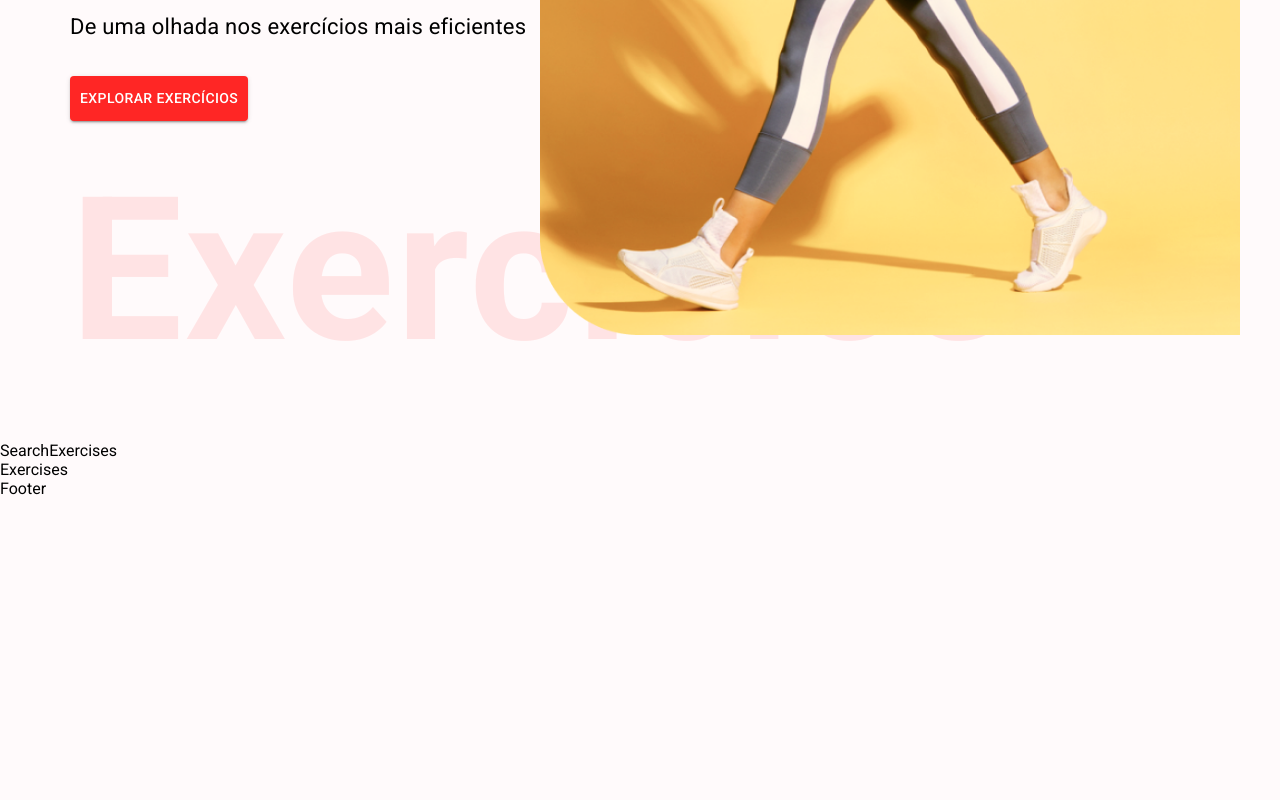
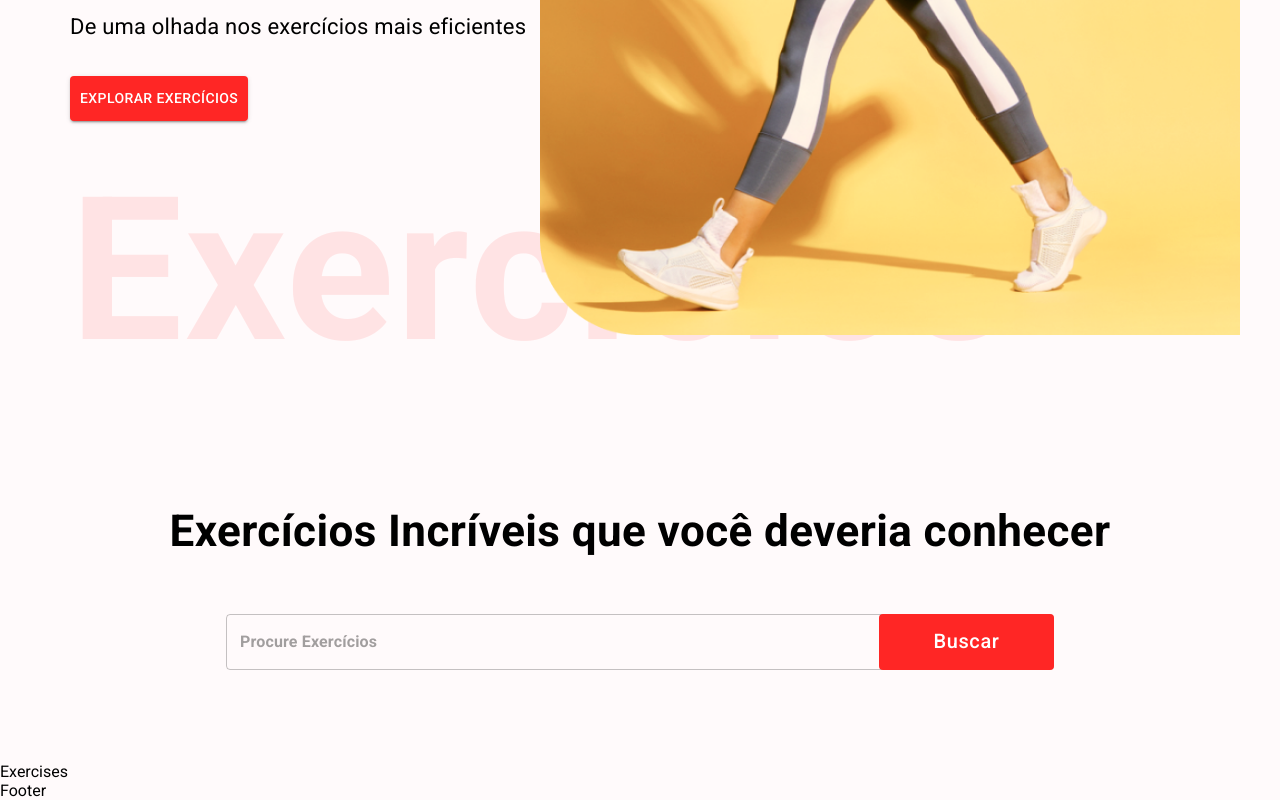
Before and after one commit to GabrielBarbosa07/fitness_app, a React (Vite) app: page / in a window 1280 px wide. Shown: the part 531-1331 px from the top of the page. Before the commit the page ends 1029 px from the top, so only its background shows below. Built offline with nearby package versions, Linux system fonts and the light colour scheme.

Commit message:
Criando o fetchData

```diff
--- a/src/components/SearchExercises.tsx
+++ b/src/components/SearchExercises.tsx
@@ -1,9 +1,63 @@
-import React from 'react'
+import React, { useEffect, useState } from "react";
+import { Box, Button, Stack, TextField, Typography } from "@mui/material";
 
 const SearchExercises = () => {
+  const [search, setSearch] = useState("");
+
+  const handleSearch = async () => {
+    if(search){
+      // const exercisesData = await fetchData()
+    }
+  }
+
   return (
-    <div>SearchExercises</div>
-  )
-}
+    <Stack alignItems="center" mt="37px" justifyContent="center" p="20px">
+      <Typography
+        fontWeight={700}
+        sx={{ fontSize: { lg: "44px", xs: "30px" } }}
+        mb="50px"
+        textAlign="center"
+      >
+        Exercícios Incríveis que você deveria conhecer
+      </Typography>
 
-export default SearchExercises
+      <Box position="relative" mb="72px">
+        <TextField
+          sx={{
+            input: {
+              fontWeight: "700",
+              border: "none",
+              borderRadius: "4px",
+              width: { lg: "800px", xs: "350px" },
+            },
+          }}
+          value={search}
+          onChange={({ target }) => setSearch(target.value.toLowerCase())}
+          type="text"
+          placeholder="Procure Exercícios"
+        />
+        <Button
+          className="search-btn"
+          sx={{
+            bgcolor: "#ff2625",
+            color: "#fff",
+            textTransform: "none",
+            width: { lg: "175px", xs: "80px" },
+            fontSize: {
+              lg: "20px",
+              xs: "14px",
+              height: "56px",
+              position: "absolute",
+              right: "0",
+            },
+          }}
+          onClick={handleSearch}
+        >
+          Buscar
+        </Button>
+      </Box>
+    </Stack>
+  );
+};
+
+export default SearchExercises;
--- /dev/null
+++ b/src/utils/fetchData.ts
@@ -0,0 +1,6 @@
+export const fetchData = async (url, options) => {
+    const response = await fetch(url, options)
+    const data = await response.json()
+
+    return data
+}
```
